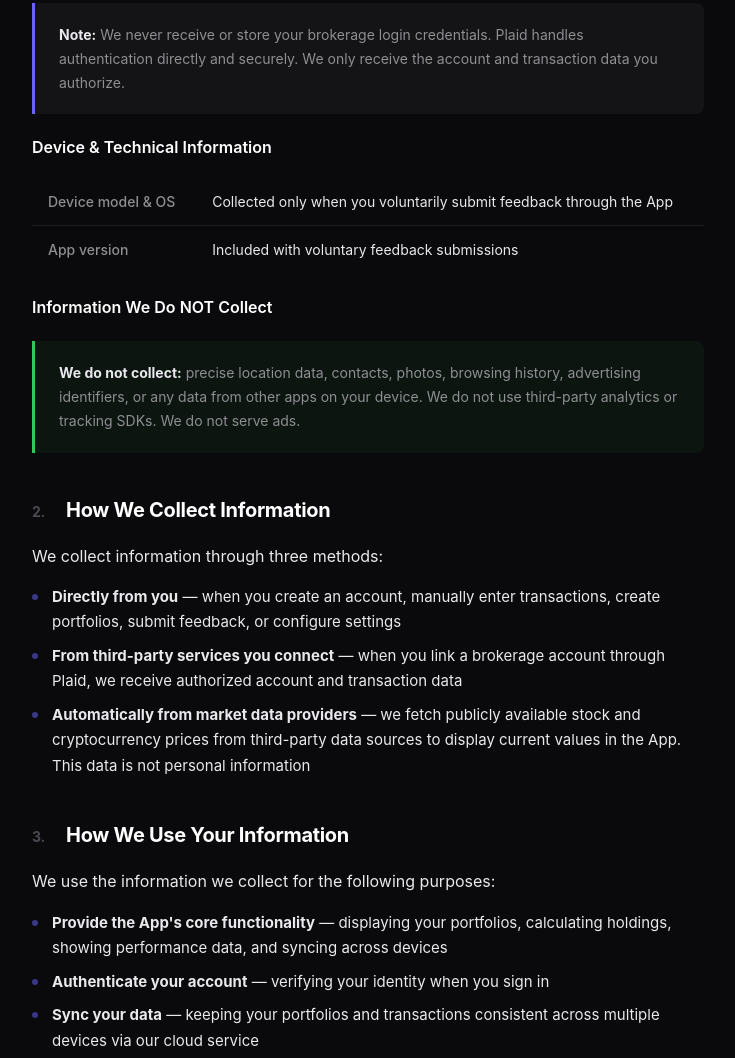
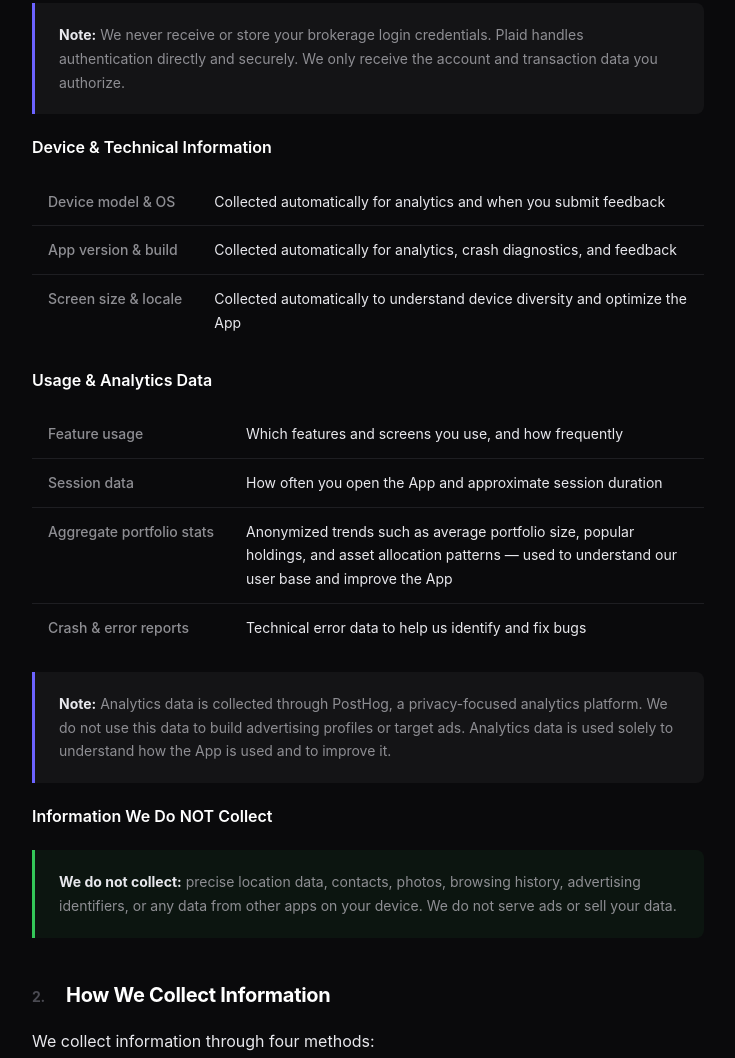
Before and after one commit to OneGoodJeet/Ballista-Public, a plain HTML site: page privacy.html in a window 1280 px wide. Shown: the part 1526-2584 px from the top of the page, without its empty margins (272-1007 px from the left). Drawn offline with Linux system fonts and the light colour scheme.

Commit message:
Add Privacy Policy

```diff
--- a/privacy.html
+++ b/privacy.html
@@ -442,26 +442,54 @@
         <table class="data-table">
             <tr>
                 <td class="label">Device model & OS</td>
-                <td>Collected only when you voluntarily submit feedback through the App</td>
+                <td>Collected automatically for analytics and when you submit feedback</td>
             </tr>
             <tr>
-                <td class="label">App version</td>
-                <td>Included with voluntary feedback submissions</td>
+                <td class="label">App version & build</td>
+                <td>Collected automatically for analytics, crash diagnostics, and feedback</td>
+            </tr>
+            <tr>
+                <td class="label">Screen size & locale</td>
+                <td>Collected automatically to understand device diversity and optimize the App</td>
             </tr>
         </table>
 
+        <h3>Usage & Analytics Data</h3>
+        <table class="data-table">
+            <tr>
+                <td class="label">Feature usage</td>
+                <td>Which features and screens you use, and how frequently</td>
+            </tr>
+            <tr>
+                <td class="label">Session data</td>
+                <td>How often you open the App and approximate session duration</td>
+            </tr>
+            <tr>
+                <td class="label">Aggregate portfolio stats</td>
+                <td>Anonymized trends such as average portfolio size, popular holdings, and asset allocation patterns — used to understand our user base and improve the App</td>
+            </tr>
+            <tr>
+                <td class="label">Crash & error reports</td>
+                <td>Technical error data to help us identify and fix bugs</td>
+            </tr>
+        </table>
+        <div class="legal-block">
+            <strong>Note:</strong> Analytics data is collected through PostHog, a privacy-focused analytics platform. We do not use this data to build advertising profiles or target ads. Analytics data is used solely to understand how the App is used and to improve it.
+        </div>
+
         <h3>Information We Do NOT Collect</h3>
         <div class="legal-block green">
-            <strong>We do not collect:</strong> precise location data, contacts, photos, browsing history, advertising identifiers, or any data from other apps on your device. We do not use third-party analytics or tracking SDKs. We do not serve ads.
+            <strong>We do not collect:</strong> precise location data, contacts, photos, browsing history, advertising identifiers, or any data from other apps on your device. We do not serve ads or sell your data.
         </div>
     </div>
 
     <!-- 2. How We Collect Information -->
     <div class="section" id="how-we-collect">
         <h2><span class="num">2.</span> How We Collect Information</h2>
-        <p>We collect information through three methods:</p>
+        <p>We collect information through four methods:</p>
         <ul>
             <li><strong>Directly from you</strong> — when you create an account, manually enter transactions, create portfolios, submit feedback, or configure settings</li>
+            <li><strong>Automatically through analytics</strong> — when you use the App, we automatically collect device information, usage patterns, and performance data through our analytics service (PostHog)</li>
             <li><strong>From third-party services you connect</strong> — when you link a brokerage account through Plaid, we receive authorized account and transaction data</li>
             <li><strong>Automatically from market data providers</strong> — we fetch publicly available stock and cryptocurrency prices from third-party data sources to display current values in the App. This data is not personal information</li>
         </ul>
@@ -478,7 +506,8 @@
             <li><strong>Import brokerage data</strong> — processing transactions from linked brokerage accounts through Plaid</li>
             <li><strong>Display market data</strong> — fetching current prices and financial data for the securities in your portfolios</li>
             <li><strong>Respond to your feedback</strong> — if you submit feedback through the App, we use your contact information and device details to respond and address issues</li>
-            <li><strong>Improve the App</strong> — understanding usage patterns to fix bugs and develop new features</li>
+            <li><strong>Analyze usage and improve the App</strong> — understanding which features are used, how often, and by what types of devices so we can fix bugs, optimize performance, and build better features</li>
+            <li><strong>Understand our user base</strong> — analyzing anonymized, aggregated portfolio trends (such as average portfolio size and popular asset categories) to inform product decisions</li>
             <li><strong>Communicate with you</strong> — sending account-related notifications such as subscription changes or Terms updates</li>
         </ul>
         <div class="legal-block green">
@@ -544,6 +573,11 @@
                     <td>Stock ticker symbols only (no personal data)</td>
                 </tr>
                 <tr>
+                    <td class="label">PostHog</td>
+                    <td>Product analytics, usage tracking, and crash diagnostics</td>
+                    <td>Device info, feature usage, session data, anonymized portfolio trends</td>
+                </tr>
+                <tr>
                     <td class="label">Apple (App Store)</td>
                     <td>App distribution, subscription billing, and Sign in with Apple</td>
                     <td>Purchase and subscription data (handled by Apple)</td>
@@ -594,6 +628,7 @@
             <li><strong>Deletion</strong> — you can delete your account at any time through the App's Settings. This will remove your data from our servers</li>
             <li><strong>Data export</strong> — your transaction data is visible in the App and can be used as your personal record</li>
             <li><strong>Unlink brokerage accounts</strong> — you can disconnect linked brokerage accounts at any time through the App's Settings, which revokes Plaid's access to your brokerage data</li>
+            <li><strong>Opt out of analytics</strong> — you can contact us to request that analytics tracking be disabled for your account</li>
             <li><strong>Withdraw consent</strong> — you can stop using the App at any time. Deleting the App removes local data; deleting your account removes cloud data</li>
         </ul>
         <p>To exercise any of these rights or if you have questions, contact us at <a href="mailto:bigyesh@shatisand.com" style="color: var(--accent); text-decoration: none; font-weight: 500;">bigyesh@shatisand.com</a>.</p>
```
